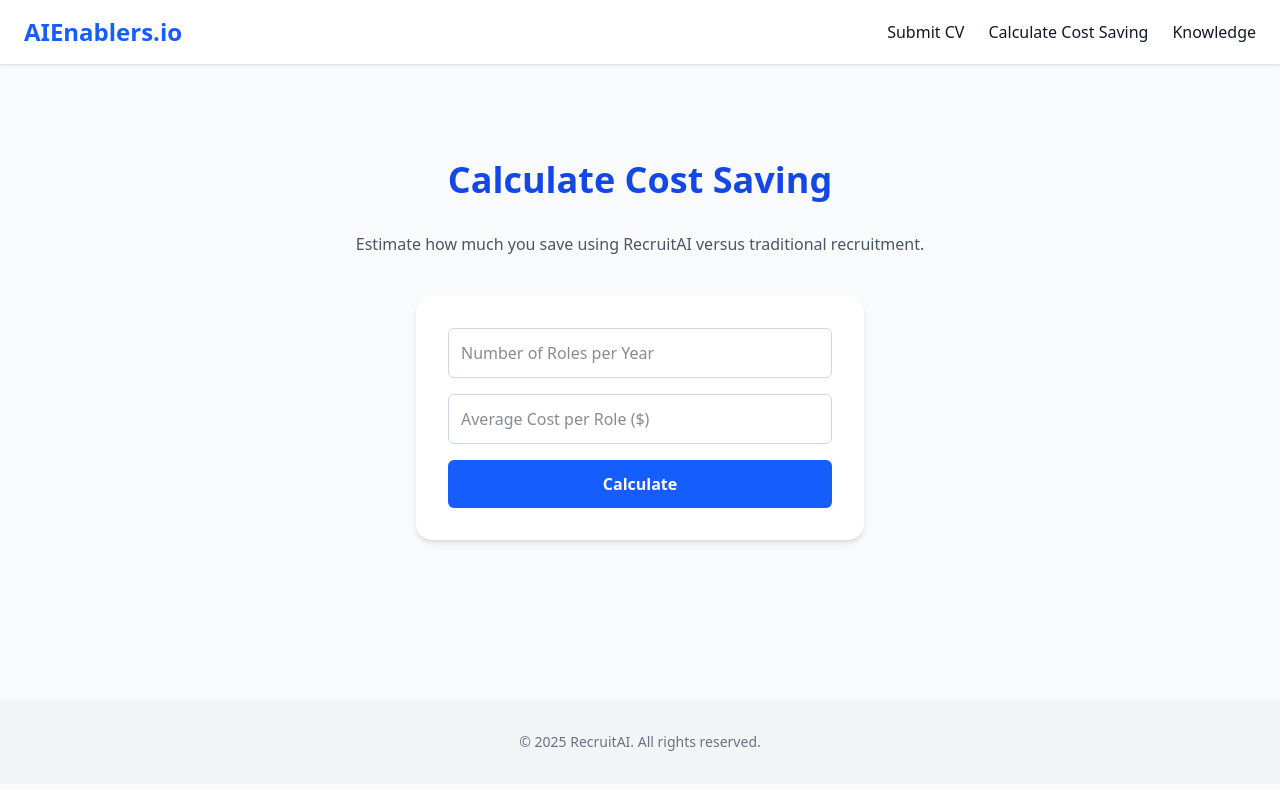
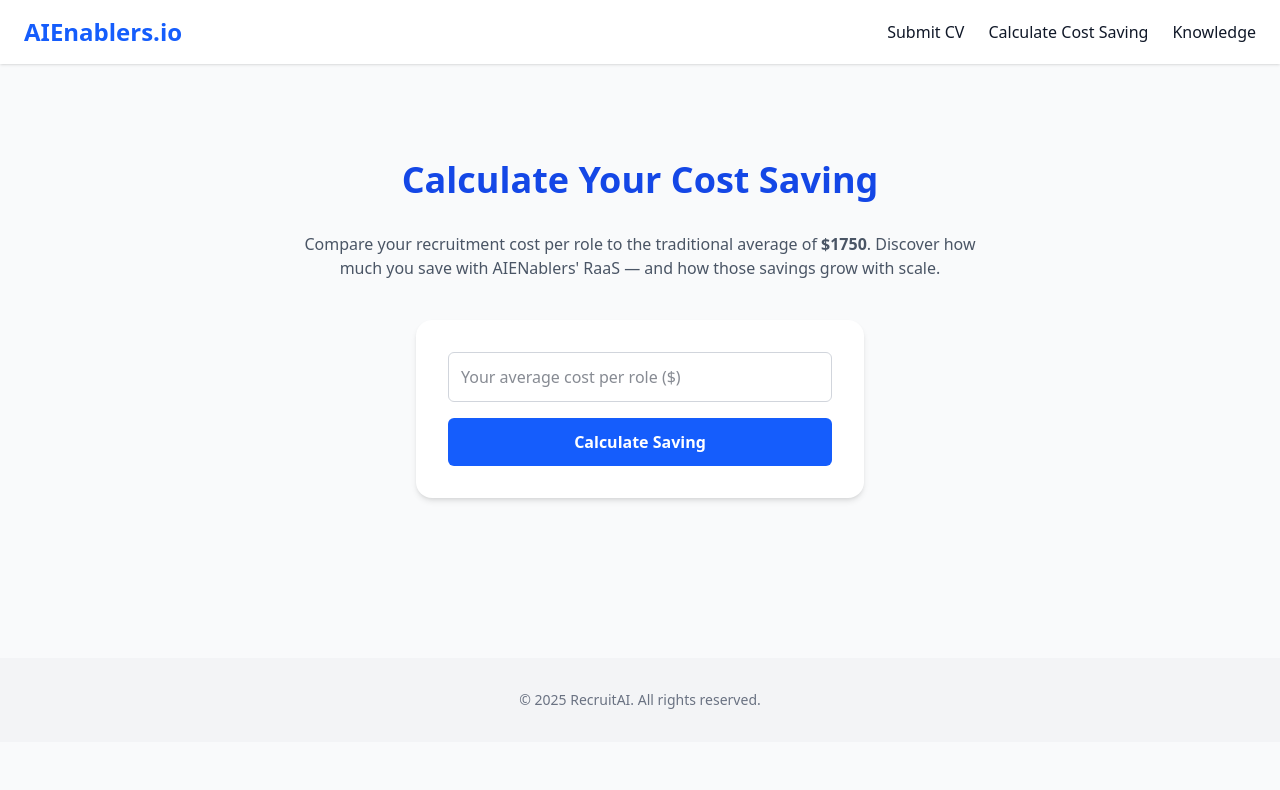
Before and after one commit to Roy-Jyo/aienablers, a Next.js app: page /cost-saving in a window 1280 px wide. Shown: the top 790 px of the page. Built offline with nearby package versions, Linux system fonts and the light colour scheme.

Commit message:
compare saving

```diff
--- a/src/app/cost-saving/page.tsx
+++ b/src/app/cost-saving/page.tsx
@@ -1,9 +1,98 @@
+'use client';
+
+import { useState } from 'react';
+
+export default function CostSaving() {
+  const [cost, setCost] = useState('');
+  const [showModal, setShowModal] = useState(false);
+  const [saving, setSaving] = useState<number | null>(null);
+
+  const handleSubmit = (e: React.FormEvent) => {
+    e.preventDefault();
+    const baseCost = 1750;
+    const userCost = parseFloat(cost);
+    if (!isNaN(userCost)) {
+      const percent = ((baseCost - userCost) / baseCost) * 100;
+      setSaving(percent);
+      setShowModal(true);
+    }
+  };
+
+  return (
+    <section className="max-w-4xl mx-auto py-24 px-6 text-center">
+      <h1 className="text-4xl font-bold text-blue-700 mb-8">
+        Calculate Your Cost Saving
+      </h1>
+      <p className="text-gray-600 mb-10 max-w-2xl mx-auto">
+        Compare your recruitment cost per role to the traditional average of <strong>$1750</strong>.
+        Discover how much you save with AIENablers' RaaS — and how those savings grow with scale.
+      </p>
+
+      <form
+        onSubmit={handleSubmit}
+        className="bg-white p-8 rounded-2xl shadow-md max-w-md mx-auto space-y-4"
+      >
+        <input
+          type="number"
+          placeholder="Your average cost per role ($)"
+          value={cost}
+          onChange={(e) => setCost(e.target.value)}
+          className="w-full border border-gray-300 p-3 rounded-md focus:outline-none focus:ring-2 focus:ring-blue-500"
+          required
+        />
+        <button
+          type="submit"
+          className="w-full bg-blue-600 text-white py-3 rounded-md font-semibold hover:bg-blue-700 transition"
+        >
+          Calculate Saving
+        </button>
+      </form>
+
+      {/* Modal Popup */}
+      {showModal && saving !== null && (
+        <div className="fixed inset-0 flex items-center justify-center bg-black bg-opacity-50 z-50">
+          <div className="bg-white rounded-2xl shadow-lg p-8 w-11/12 max-w-lg text-center">
+            <h2 className="text-2xl font-bold text-blue-700 mb-4">Your Saving</h2>
+
+            {saving >= 0 ? (
+              <p className="text-lg text-gray-700 mb-6">
+                You save <strong>{saving.toFixed(1)}%</strong> per role using AIENablers' RaaS
+                compared to the traditional agency cost of $1750.
+              </p>
+            ) : (
+              <p className="text-lg text-gray-700 mb-6">
+                Your cost per role is <strong>{Math.abs(saving.toFixed(1))}% higher</strong>
+                than the traditional average — explore our service to optimise further!
+              </p>
+            )}
+
+            <p className="text-gray-600 mb-8">
+              As you fulfil more roles each month, your total saving compounds —
+              imagine saving <strong>{(saving > 0 ? saving : 0).toFixed(1)}%</strong> across
+              5, 10, or 20 roles — that’s significant ROI for your business.
+            </p>
+
+            <button
+              onClick={() => setShowModal(false)}
+              className="bg-blue-600 text-white px-6 py-2 rounded-md hover:bg-blue-700 transition"
+            >
+              Close
+            </button>
+          </div>
+        </div>
+      )}
+    </section>
+  );
+}
+
+
+/*
 export default function CostSaving() {
   return (
     <section className="max-w-5xl mx-auto py-24 px-6 text-center">
       <h1 className="text-4xl font-bold text-blue-700 mb-8">Calculate Cost Saving</h1>
       <p className="text-gray-600 mb-10">
-        Estimate how much you save using RecruitAI versus traditional recruitment.
+        Estimate how much you save using AI Enabler's RaaS versus traditional recruitment.
       </p>
 
       <div className="bg-white p-8 rounded-2xl shadow-md max-w-md mx-auto">
@@ -25,4 +114,4 @@ export default function CostSaving() {
       </div>
     </section>
   );
-}
+} */
```
